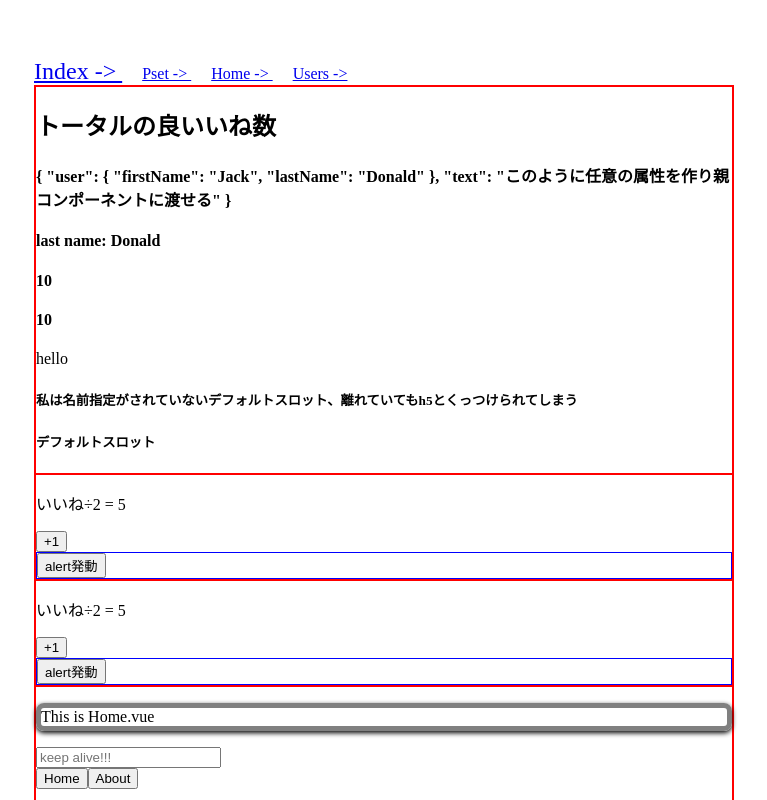
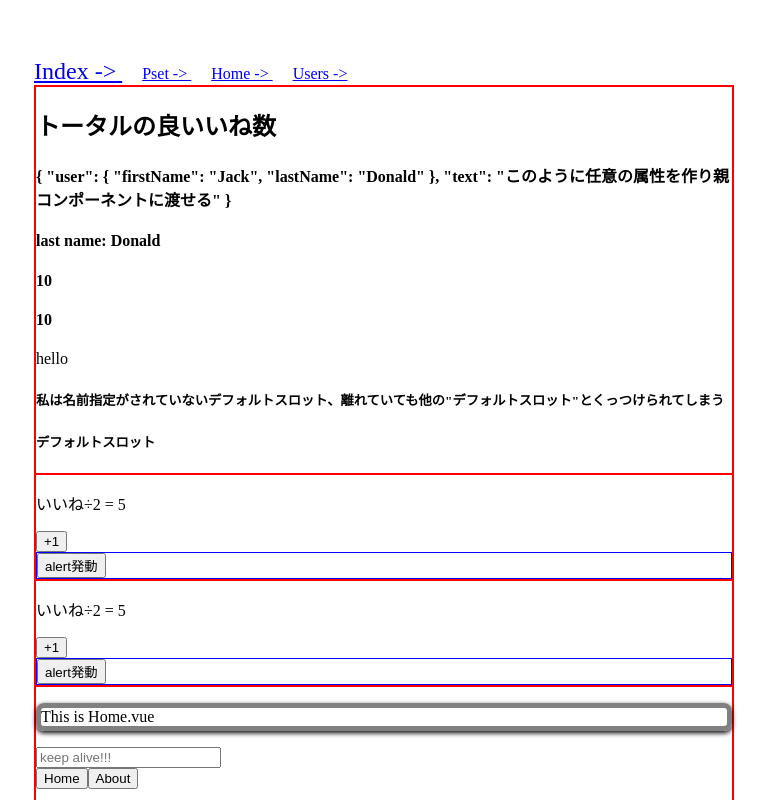
Before and after one commit to 07130918/Vue, a Vue app in the folder vue_app/: page /index in a window 1280 px wide. Shown: the top 800 px of the page, without its empty margins (256-1023 px from the left). Built offline with nearby package versions, Linux system fonts and the light colour scheme.

Commit message:
説明の変更

```diff
--- a/vue_app/src/views/IndexApp.vue
+++ b/vue_app/src/views/IndexApp.vue
@@ -2,7 +2,7 @@
     <div>
         <!-- slotにSlotPractice内要素をぶちこめる 名前付きが好ましい -->
         <SlotPractice headerText="hello">
-            <h5>私は名前指定がされていないデフォルトスロット、離れていてもh5とくっつけられてしまう</h5>
+            <h5>私は名前指定がされていないデフォルトスロット、離れていても他の"デフォルトスロット"とくっつけられてしまう</h5>
             <template #[dynamicSlotName]="slotProps">
                 <h2>トータルの良いいね数</h2>
                 <h4>{{ slotProps }}</h4>
```
